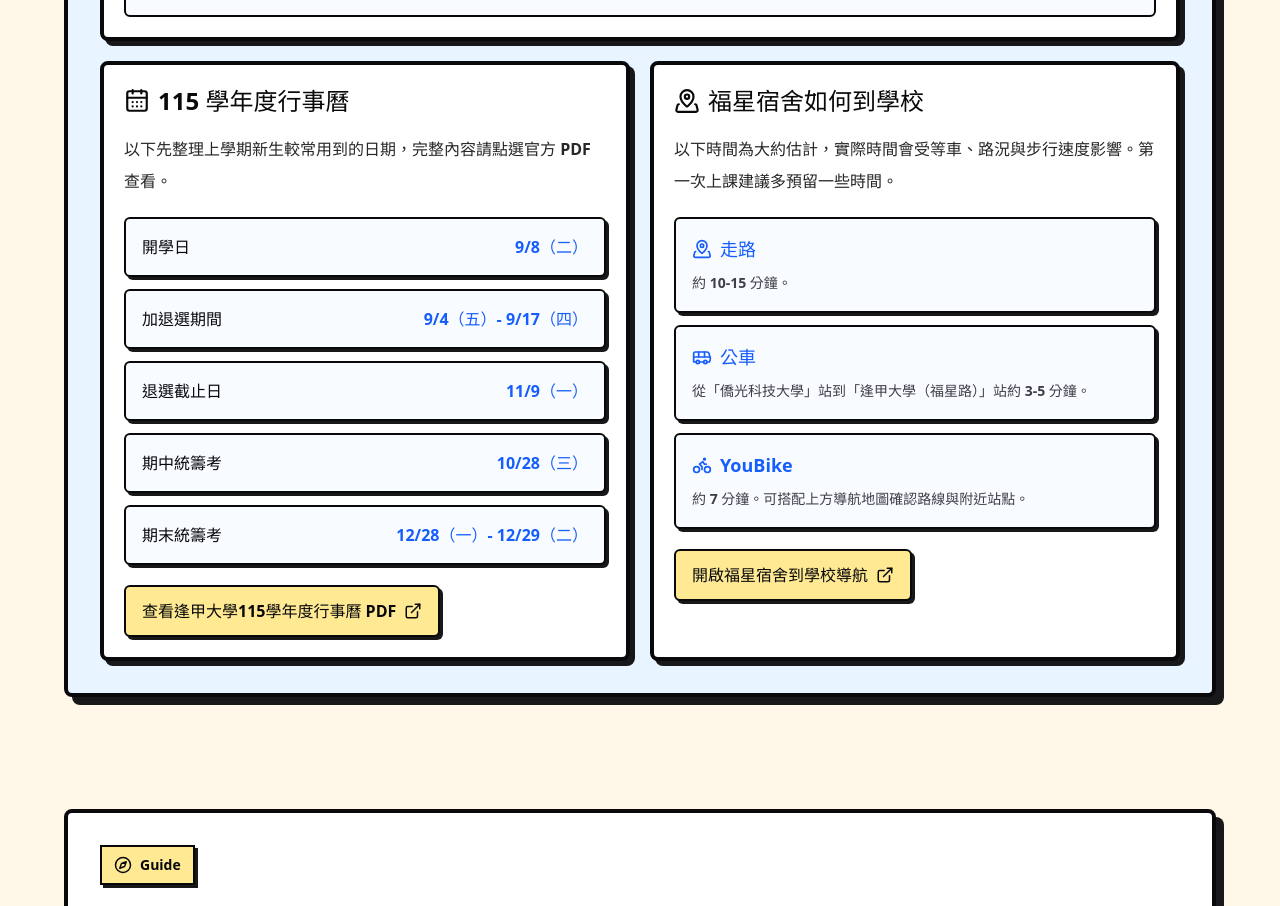
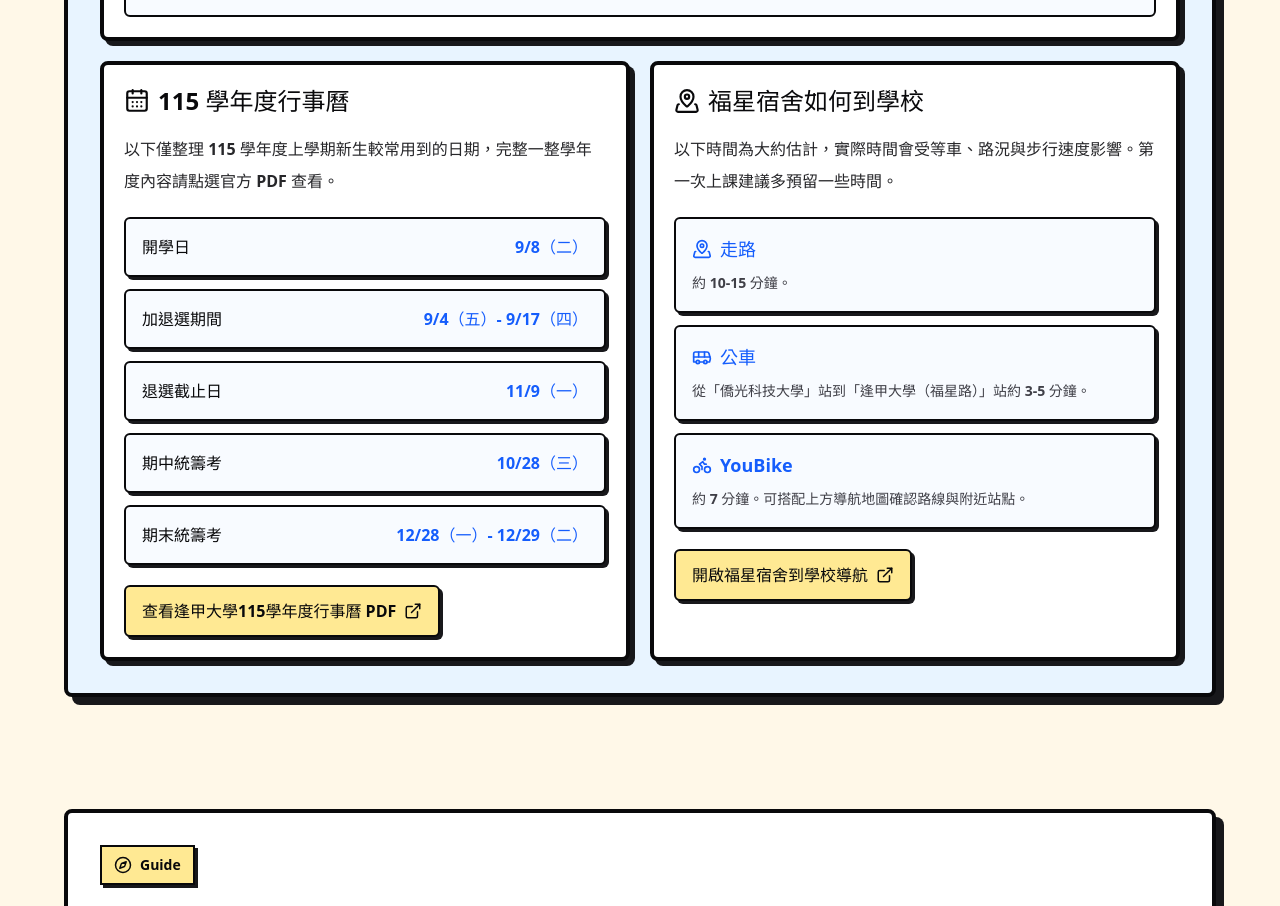
Before and after one commit to AllEnough/iecs_handbook, a React (Vite) app: page / in a window 1280 px wide. Shown: the part 7380-8286 px from the top of the page. Built offline with nearby package versions, Linux system fonts and the light colour scheme.

Commit message:
copy: clarify academic calendar scope

```diff
--- a/src/components/FreshmanToolkitSection.jsx
+++ b/src/components/FreshmanToolkitSection.jsx
@@ -119,7 +119,7 @@ function FreshmanToolkitSection() {
               </h3>
 
               <p className="mt-4 text-base font-bold leading-8 text-zinc-800">
-                以下先整理上學期新生較常用到的日期，完整內容請點選官方 PDF 查看。
+                以下僅整理 115 學年度上學期新生較常用到的日期，完整一整學年度內容請點選官方 PDF 查看。
               </p>
 
               <div className="mt-5 grid gap-3">
```
